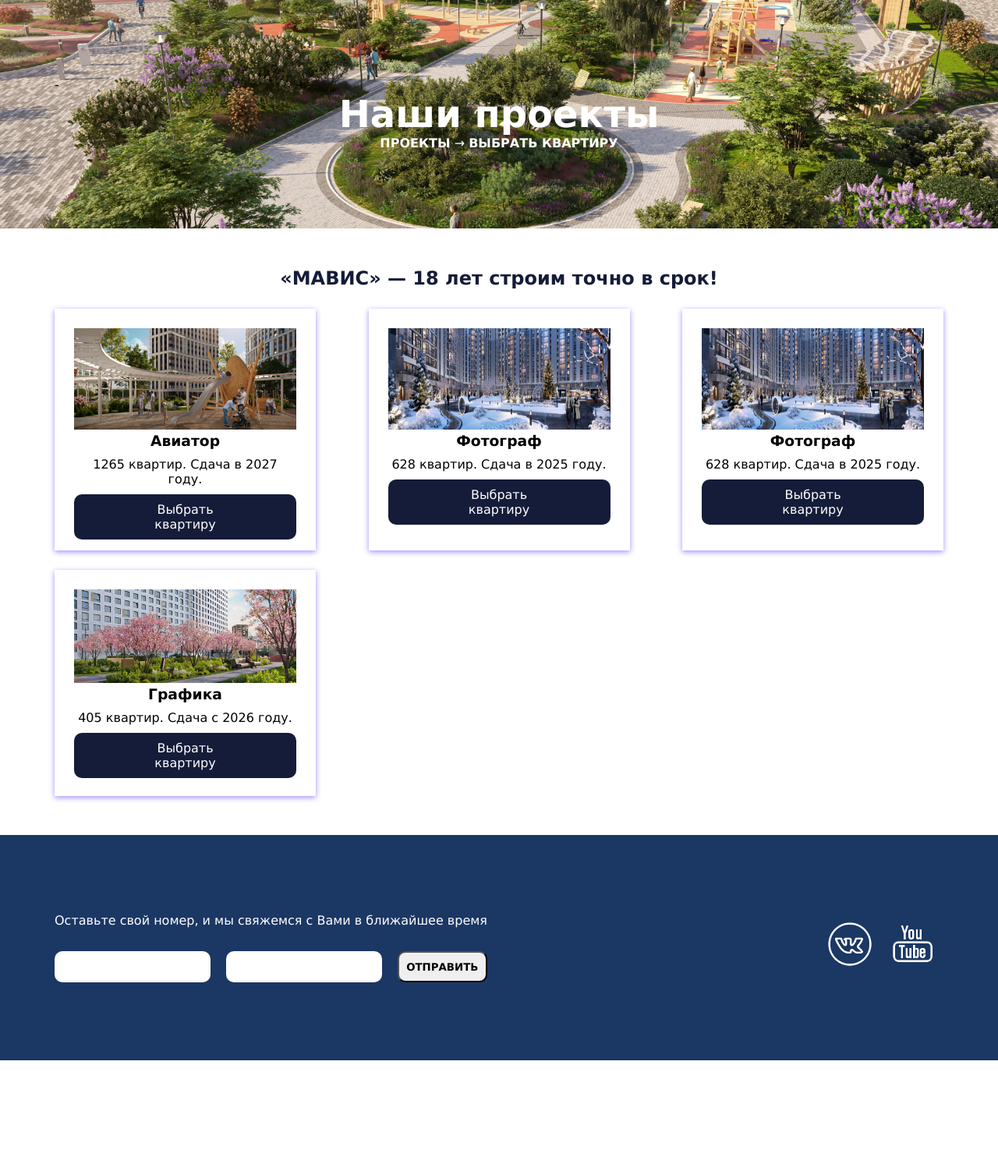
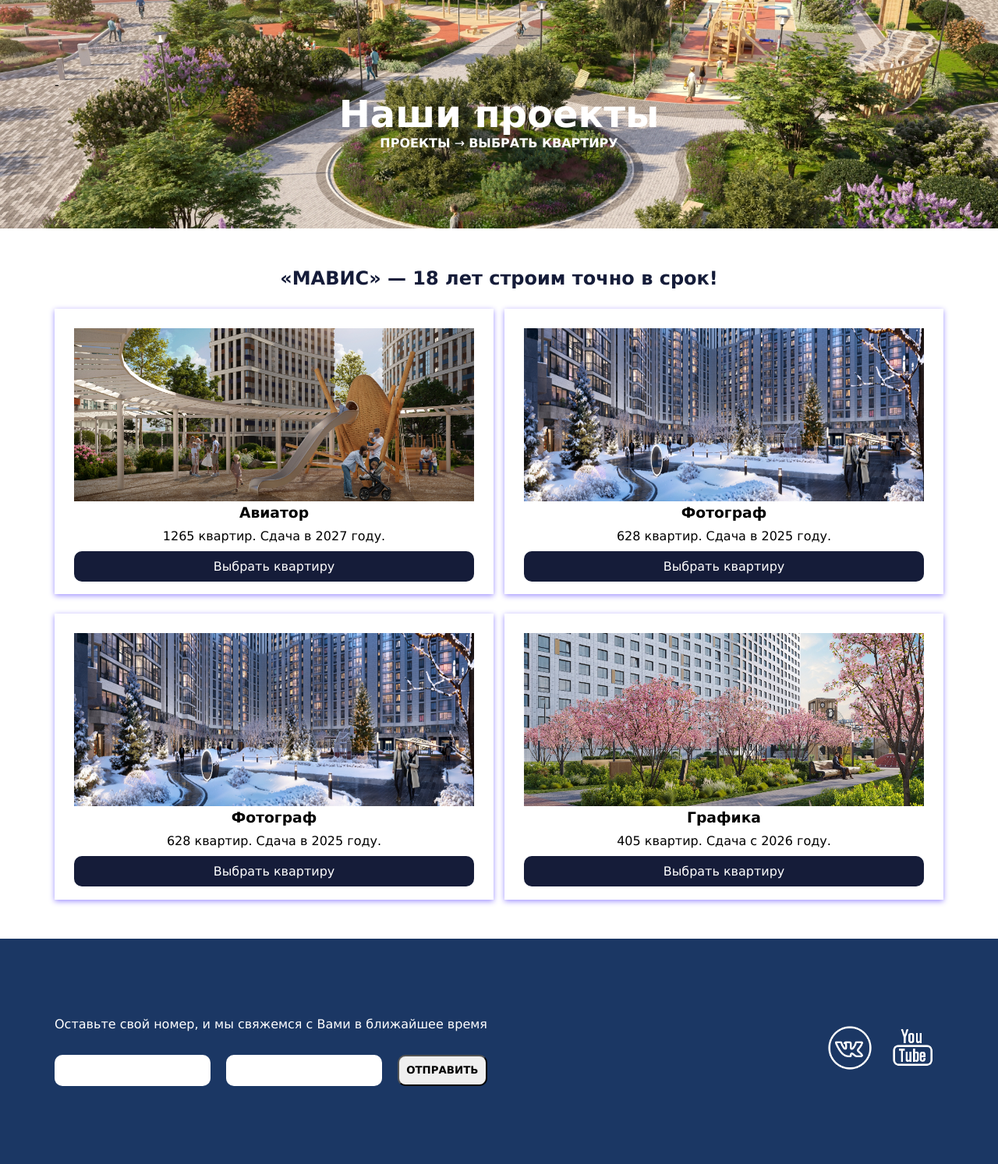
Before and after one commit to sanyaDiplom/Mavis_booking, a PHP site: page / in a window 1280 px wide. Shown: the part 137-1630 px from the top of the page at 78% size. Before the commit the page ends 1497 px from the top, so only its background shows below. Run offline with PHP 8.4, Linux system fonts and the light colour scheme.

Commit message:
Update style.css cards
Изменили размер карточек

```diff
--- a/style.css
+++ b/style.css
@@ -93,7 +93,7 @@
 .card{
     padding: 25px;
     margin-top: 25px;
-    width: 25%;
+    width: 45%;
     background: white;
     box-shadow: 0px 2px 7px 0px #9e90ff;
     text-align: center;
@@ -129,7 +129,7 @@
 
 .card_img {
     width: 100%;
-    height: 50%;
+    height: 70%;
 }
 
 /* Подвал */
```
